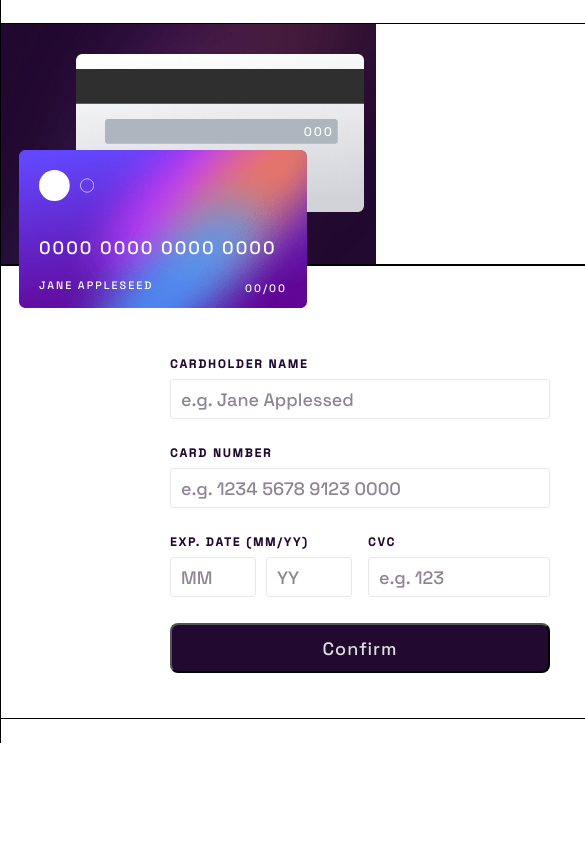
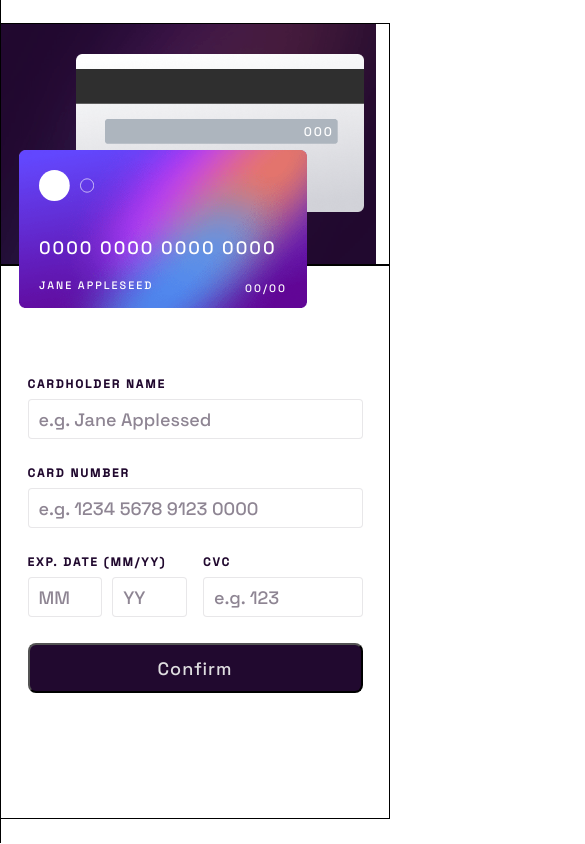
Before and after one commit to Ricuesta86/interactive-card-react, a React (Vite) app: page / in a window 390 px wide. Shown: the top 844 px of the page, 585 px wide, since content can reach past the window. Built offline with nearby package versions, Linux system fonts and the light colour scheme.

Commit message:
Working in styles the form, thanks components

```diff
--- a/src/App.scss
+++ b/src/App.scss
@@ -4,7 +4,7 @@
   width: 1440px;
   margin: auto;
   display: flex;
-  justify-content: center;
+  // justify-content: center;
   align-items: center;
   border: 1px solid black;
   &__header {
@@ -18,7 +18,15 @@
 
   @media (max-width: 414px) {
     display: initial;
+    &__header {
+      width: auto;
+      border: 1px solid black;
+    }
     &__form {
+      border: 1px solid black;
+    }
+    &__form {
+      width: auto;
       padding: 90px 0 45px;
     }
   }
--- a/src/components/Form/Form.scss
+++ b/src/components/Form/Form.scss
@@ -2,7 +2,7 @@
 
 .form {
   width: 380px;
-  margin: auto;
+  margin: auto 112px;
   &__label {
     text-transform: uppercase;
     font-size: 0.65em;
@@ -47,7 +47,7 @@
   &__submit {
     background-color: variables.$VeryDarkViolet;
     color: variables.$LightGrayishViolet;
-    width: 100%;
+    width: 380px;
     height: 50px;
     border-radius: 8px;
     font-size: 1em;
@@ -56,6 +56,8 @@
     &:hover {
       cursor: pointer;
     }
+    display: block;
+    margin: auto;
   }
 
   &__error {
@@ -63,4 +65,15 @@
     margin: -10px 0 18px;
     font-size: 0.6em;
   }
+
+
+  @media (max-width: 414px) {
+    width: 375px;
+    margin: auto auto;
+    margin-bottom: 60px;
+    padding: 20px;
+    &__submit {
+      width: 100%;
+    }
+  }
 }
--- a/src/components/Thanks/Thanks.scss
+++ b/src/components/Thanks/Thanks.scss
@@ -2,8 +2,8 @@
 @use "../../sass/mixins";
 
 .thanks {
-  width: 560px;
-  margin: auto;
+  width: 380px;
+  margin: auto 112px;
   &__img {
     display: block;
     margin: auto;
@@ -26,7 +26,7 @@
   &__btn {
     background-color: variables.$VeryDarkViolet;
     color: variables.$LightGrayishViolet;
-    width: 100%;
+    width: 380px;
     height: 50px;
     border-radius: 8px;
     font-size: 1em;
@@ -35,12 +35,16 @@
     &:hover {
       cursor: pointer;
     }
-    width: 90%;
     display: block;
     margin: auto;
   }
+
   @media (max-width: 414px) {
     width: 375px;
+    margin: auto 0;
     margin-bottom: 60px;
+    &__btn {
+      width: 90%;
+    }
   }
 }
```
